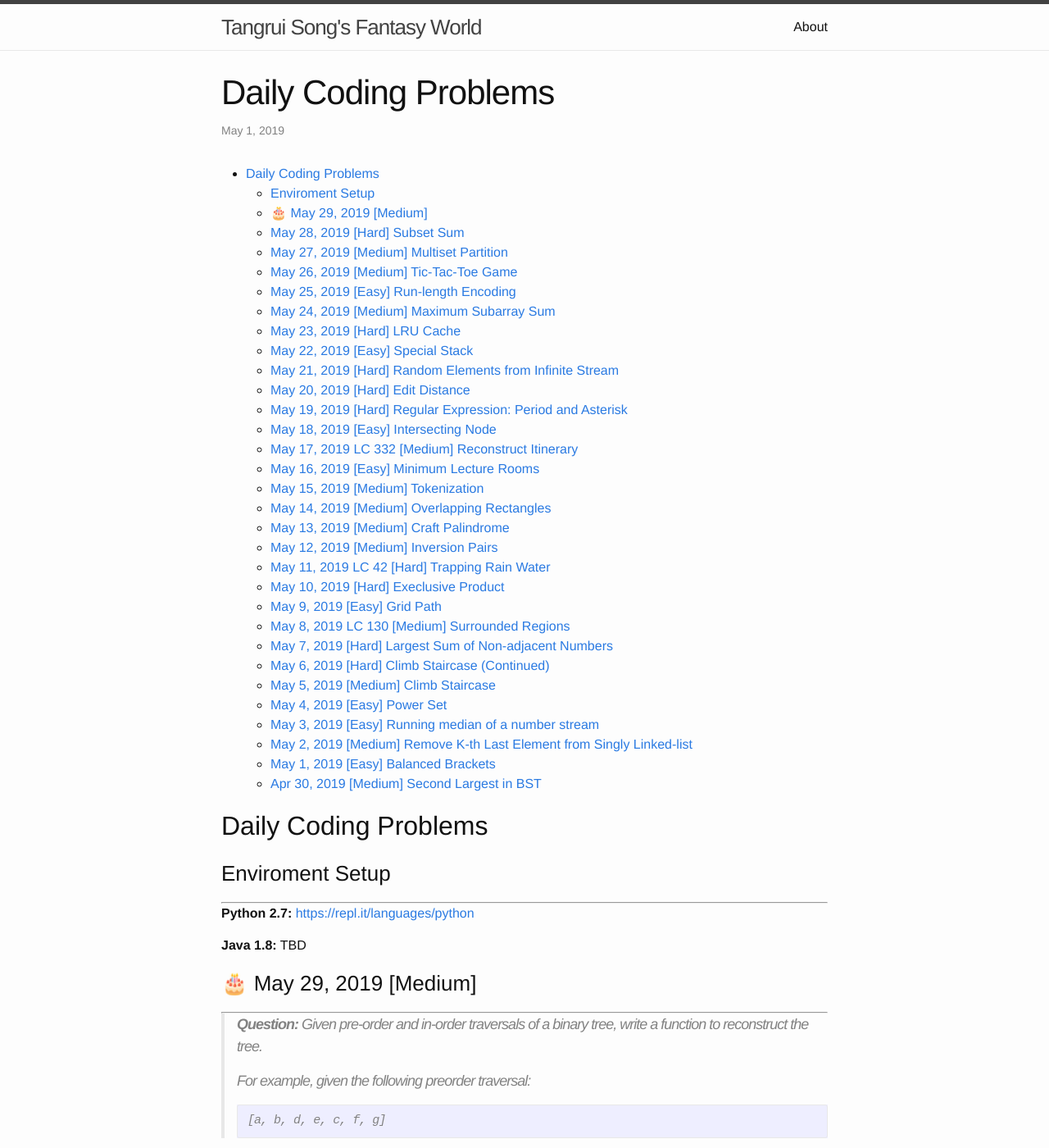
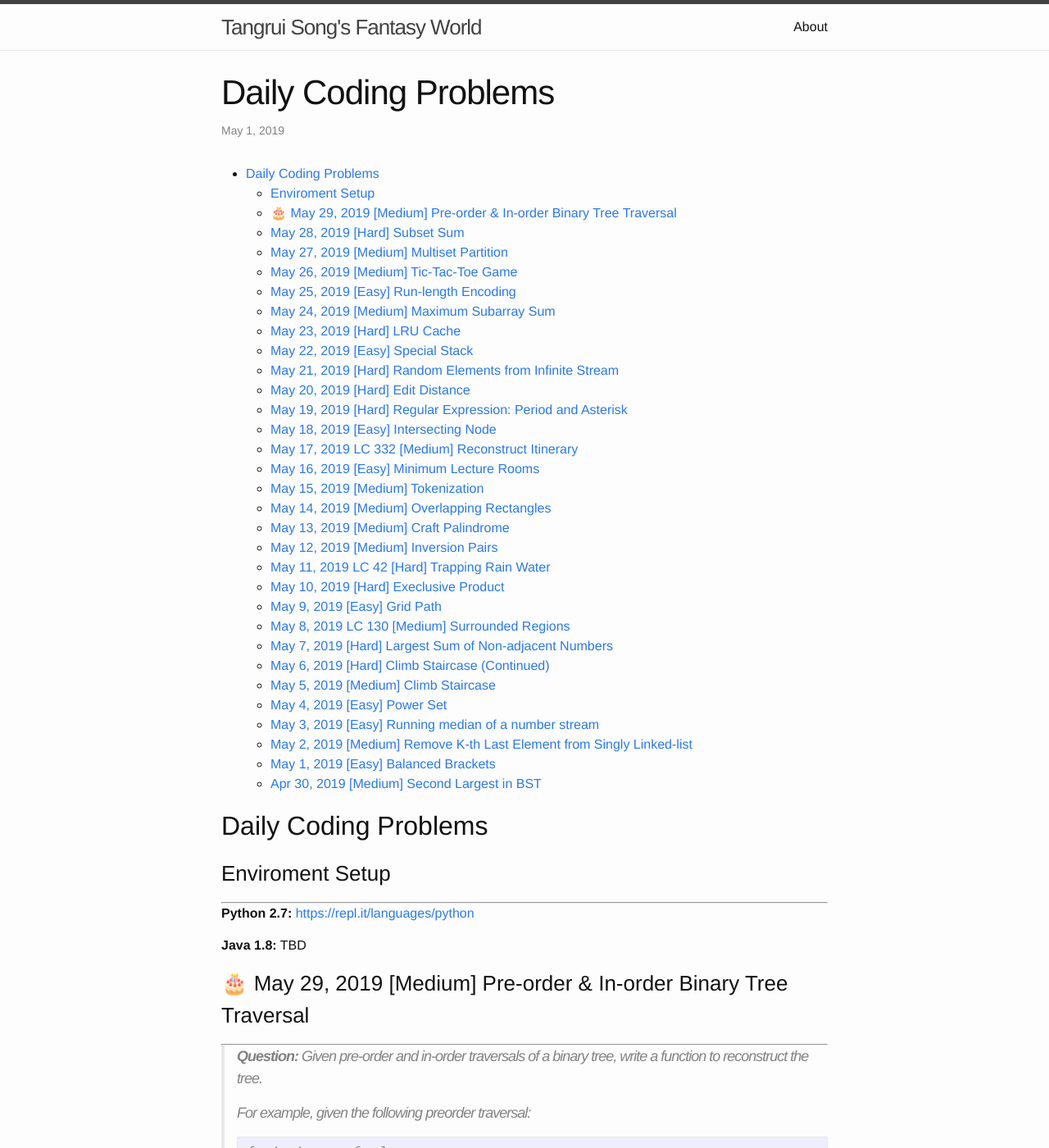
Before and after one commit to trsong/trsong.github.io, a Jekyll site: the page built from _posts/2019-04-30-DailyQuestions.md, in a window 1280 px wide and 1400 px high. Shown: the whole window at 82% size. Built offline with Jekyll 4.4.1, drawn with Linux system fonts in a browser that asks for light colours.

Commit message:
Add question title to tomoorwo's question

```diff
--- a/_posts/2019-04-30-DailyQuestions.md
+++ b/_posts/2019-04-30-DailyQuestions.md
@@ -113,7 +113,7 @@ The output can be any random permutation of the input such that all permutation
 
 -->
 
-### 🎂 May 29, 2019 \[Medium\]
+### 🎂 May 29, 2019 \[Medium\] Pre-order & In-order Binary Tree Traversal
 ---
 > **Question:** Given pre-order and in-order traversals of a binary tree, write a function to reconstruct the tree.
 >
```
